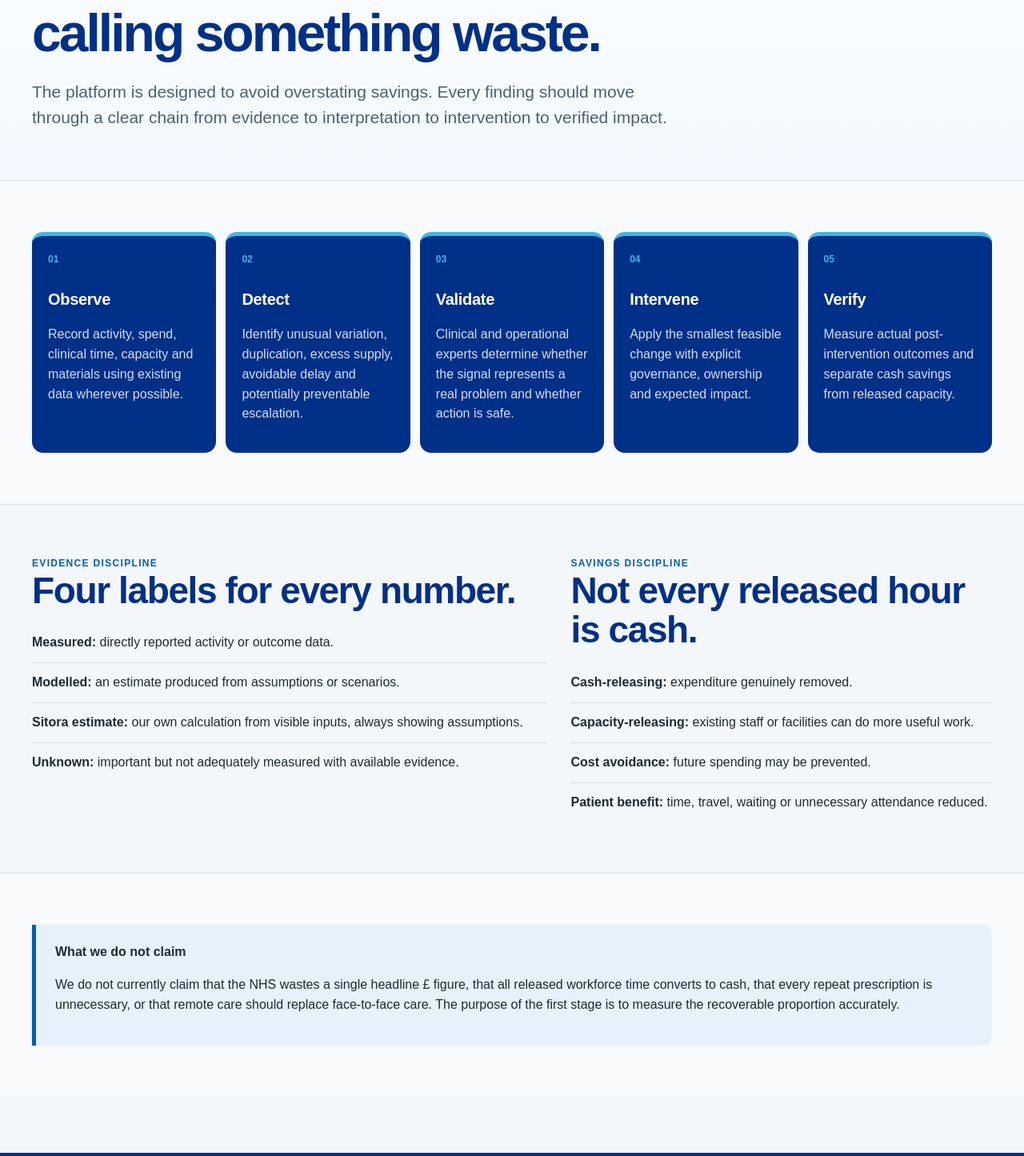
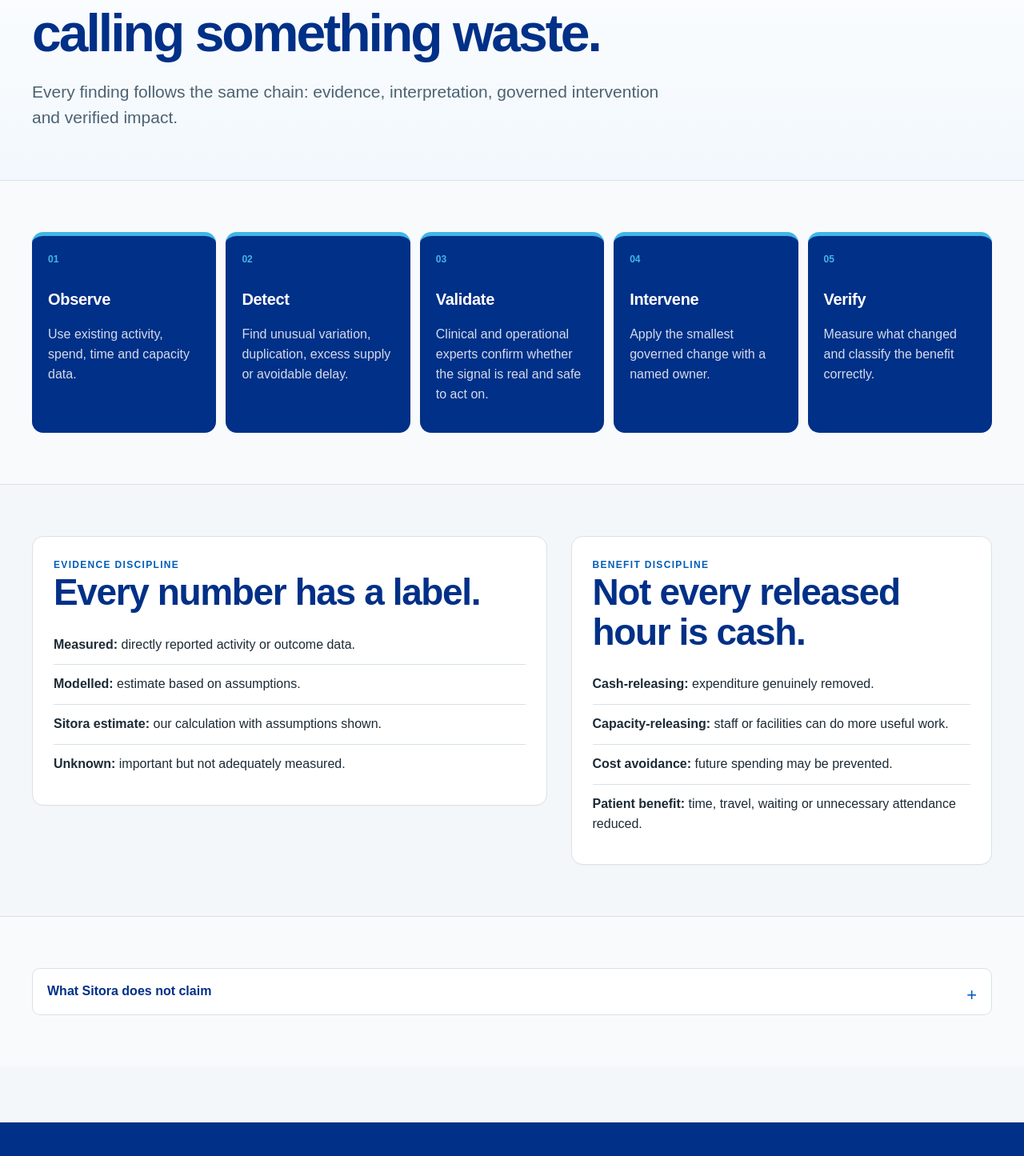
Before and after one commit to Nylon1/NHS, a Next.js app: page /methodology in a window 1280 px wide. Shown: the part 265-1710 px from the top of the page at 80% size. Built offline with nearby package versions, Linux system fonts and the light colour scheme.

Commit message:
Align methodology page with simplified UX

```diff
--- a/app/methodology/page.tsx
+++ b/app/methodology/page.tsx
@@ -5,7 +5,7 @@ export default function MethodologyPage() {
         <div className="shell">
           <div className="eyebrow">Methodology</div>
           <h1>Observe first. Validate before calling something waste.</h1>
-          <p className="lede">The platform is designed to avoid overstating savings. Every finding should move through a clear chain from evidence to interpretation to intervention to verified impact.</p>
+          <p className="lede">Every finding follows the same chain: evidence, interpretation, governed intervention and verified impact.</p>
         </div>
       </section>
 
@@ -13,55 +13,24 @@ export default function MethodologyPage() {
         <div className="shell">
           <div className="process">
             {[
-              ["01", "Observe", "Record activity, spend, clinical time, capacity and materials using existing data wherever possible."],
-              ["02", "Detect", "Identify unusual variation, duplication, excess supply, avoidable delay and potentially preventable escalation."],
-              ["03", "Validate", "Clinical and operational experts determine whether the signal represents a real problem and whether action is safe."],
-              ["04", "Intervene", "Apply the smallest feasible change with explicit governance, ownership and expected impact."],
-              ["05", "Verify", "Measure actual post-intervention outcomes and separate cash savings from released capacity."]
-            ].map(([n, title, body]) => (
-              <div className="process-step" key={title}>
-                <span>{n}</span>
-                <h3>{title}</h3>
-                <p>{body}</p>
-              </div>
-            ))}
+              ["01", "Observe", "Use existing activity, spend, time and capacity data."],
+              ["02", "Detect", "Find unusual variation, duplication, excess supply or avoidable delay."],
+              ["03", "Validate", "Clinical and operational experts confirm whether the signal is real and safe to act on."],
+              ["04", "Intervene", "Apply the smallest governed change with a named owner."],
+              ["05", "Verify", "Measure what changed and classify the benefit correctly."]
+            ].map(([n, title, body]) => <div className="process-step" key={title}><span>{n}</span><h3>{title}</h3><p>{body}</p></div>)}
           </div>
         </div>
       </section>
 
       <section className="section">
         <div className="shell two-col">
-          <div>
-            <div className="eyebrow">Evidence discipline</div>
-            <h2>Four labels for every number.</h2>
-            <ul className="list-clean">
-              <li><strong>Measured:</strong> directly reported activity or outcome data.</li>
-              <li><strong>Modelled:</strong> an estimate produced from assumptions or scenarios.</li>
-              <li><strong>Sitora estimate:</strong> our own calculation from visible inputs, always showing assumptions.</li>
-              <li><strong>Unknown:</strong> important but not adequately measured with available evidence.</li>
-            </ul>
-          </div>
-          <div>
-            <div className="eyebrow">Savings discipline</div>
-            <h2>Not every released hour is cash.</h2>
-            <ul className="list-clean">
-              <li><strong>Cash-releasing:</strong> expenditure genuinely removed.</li>
-              <li><strong>Capacity-releasing:</strong> existing staff or facilities can do more useful work.</li>
-              <li><strong>Cost avoidance:</strong> future spending may be prevented.</li>
-              <li><strong>Patient benefit:</strong> time, travel, waiting or unnecessary attendance reduced.</li>
-            </ul>
-          </div>
+          <article className="card"><div className="eyebrow">Evidence discipline</div><h2>Every number has a label.</h2><ul className="list-clean"><li><strong>Measured:</strong> directly reported activity or outcome data.</li><li><strong>Modelled:</strong> estimate based on assumptions.</li><li><strong>Sitora estimate:</strong> our calculation with assumptions shown.</li><li><strong>Unknown:</strong> important but not adequately measured.</li></ul></article>
+          <article className="card"><div className="eyebrow">Benefit discipline</div><h2>Not every released hour is cash.</h2><ul className="list-clean"><li><strong>Cash-releasing:</strong> expenditure genuinely removed.</li><li><strong>Capacity-releasing:</strong> staff or facilities can do more useful work.</li><li><strong>Cost avoidance:</strong> future spending may be prevented.</li><li><strong>Patient benefit:</strong> time, travel, waiting or unnecessary attendance reduced.</li></ul></article>
         </div>
       </section>
 
-      <section className="section">
-        <div className="shell">
-          <div className="callout">
-            <strong>What we do not claim</strong>
-            <p>We do not currently claim that the NHS wastes a single headline £ figure, that all released workforce time converts to cash, that every repeat prescription is unnecessary, or that remote care should replace face-to-face care. The purpose of the first stage is to measure the recoverable proportion accurately.</p>
-          </div>
-        </div>
-      </section>
+      <section className="section"><div className="shell"><details className="reveal-panel"><summary>What Sitora does not claim</summary><div className="reveal-body"><p>We do not claim that the NHS wastes one single headline £ figure, that all released workforce time becomes cash, that every repeat prescription is unnecessary, or that remote care should replace face-to-face care. The purpose of the first stage is to measure the recoverable proportion accurately.</p></div></details></div></section>
     </>
   );
 }
```
